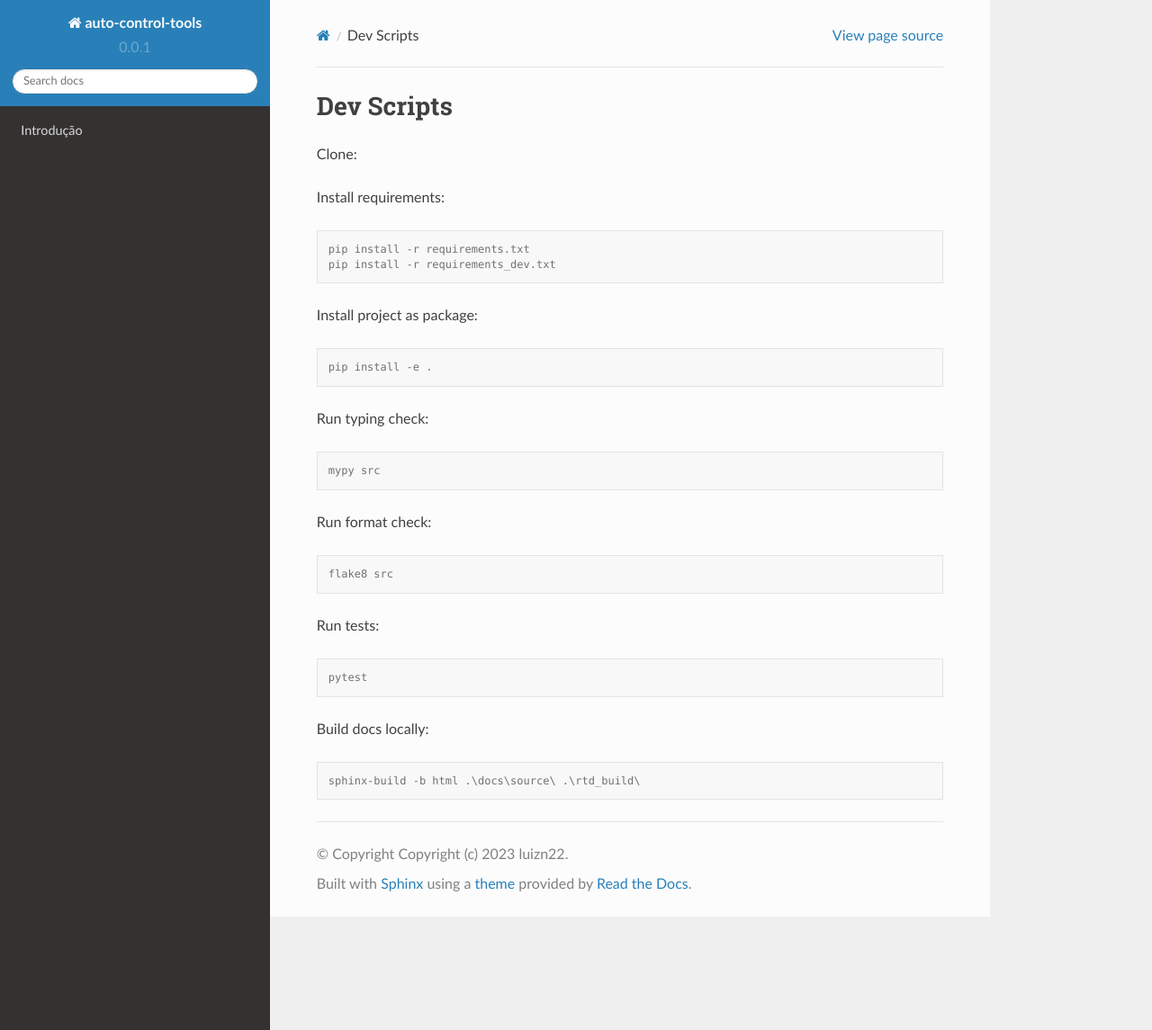
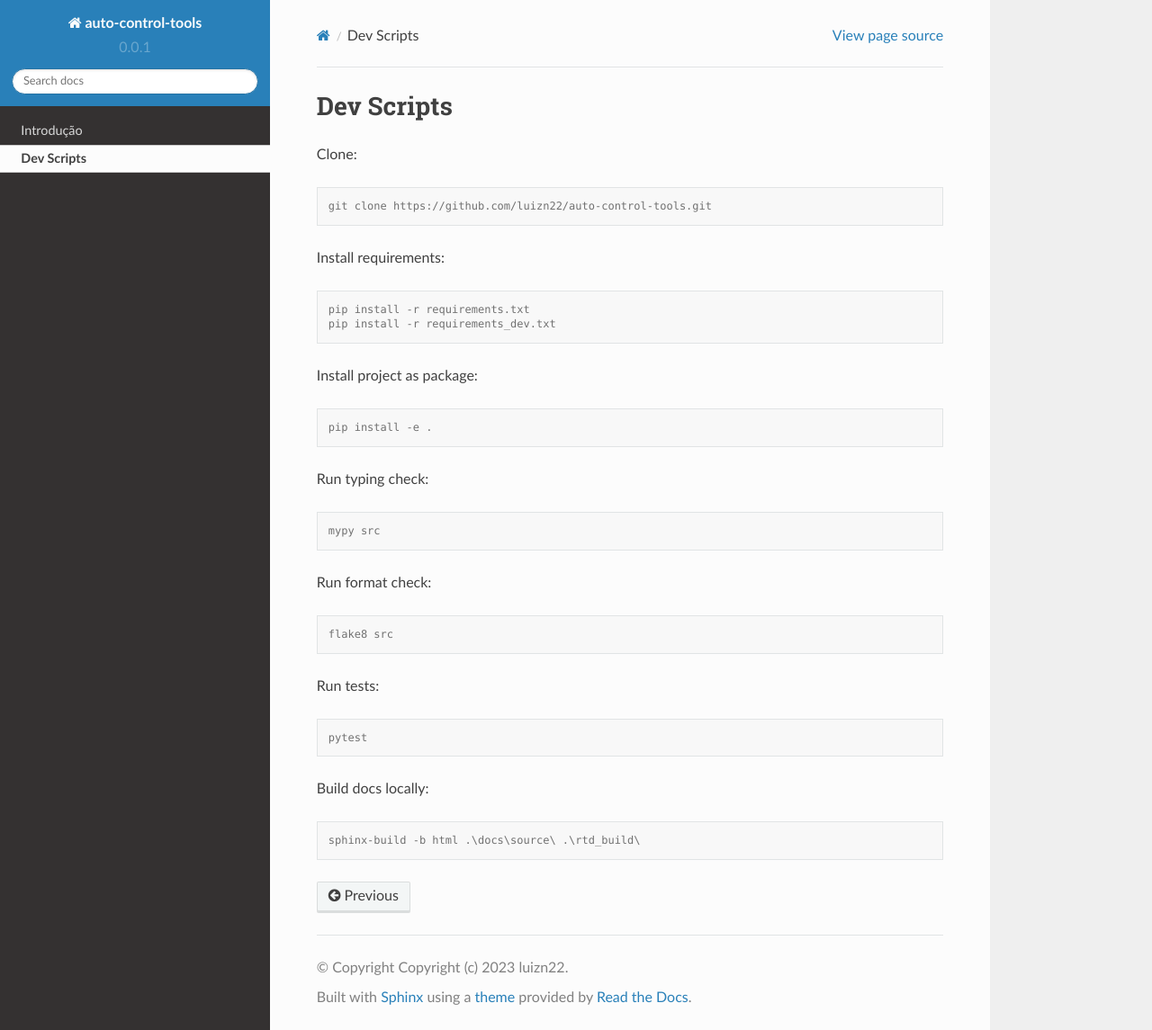
Before and after one commit to luizn22/auto-control-tools, a Sphinx documentation site: the page built from docs/source/dev_scripts.rst, in a window 1280 px wide and 1145 px high. Shown: the whole window at 90% size. Built offline with Sphinx 7.4.7 and the Read the Docs theme 2.0.0, drawn with Linux system fonts in a browser that asks for light colours.

Commit message:
fix docs

```diff
--- a/docs/source/dev_scripts.rst
+++ b/docs/source/dev_scripts.rst
@@ -1,9 +1,11 @@
+===========
 Dev Scripts
 ===========
 
 Clone:
 
-.. code-block::
+.. code-block:: console
+
     git clone https://github.com/luizn22/auto-control-tools.git
 
 Install requirements:
--- a/docs/source/index.rst
+++ b/docs/source/index.rst
@@ -1,5 +1,5 @@
 Bem vindo a documentação do Auto Control Tools!
-============================================
+===============================================
 
 Auto Control Tools é uma biblioteca em python que visa automatizar os processos de identificação e aproximação de
 controlador para sistemas de controle simples.
@@ -11,11 +11,12 @@ controlador para sistemas de controle simples.
 Documentação
 ------------
 .. toctree::
-   :maxdepth: 2
+    :maxdepth: 2
 
-   introduction
+    introduction
+    dev_scripts
 
 
 Desenvolvimento
 ---------------
-Scripts para desenvolvimento podem ser encontrados em :doc:`dev_scripts.rst`
+Scripts para desenvolvimento podem ser encontrados em :doc:`dev_scripts`
```
